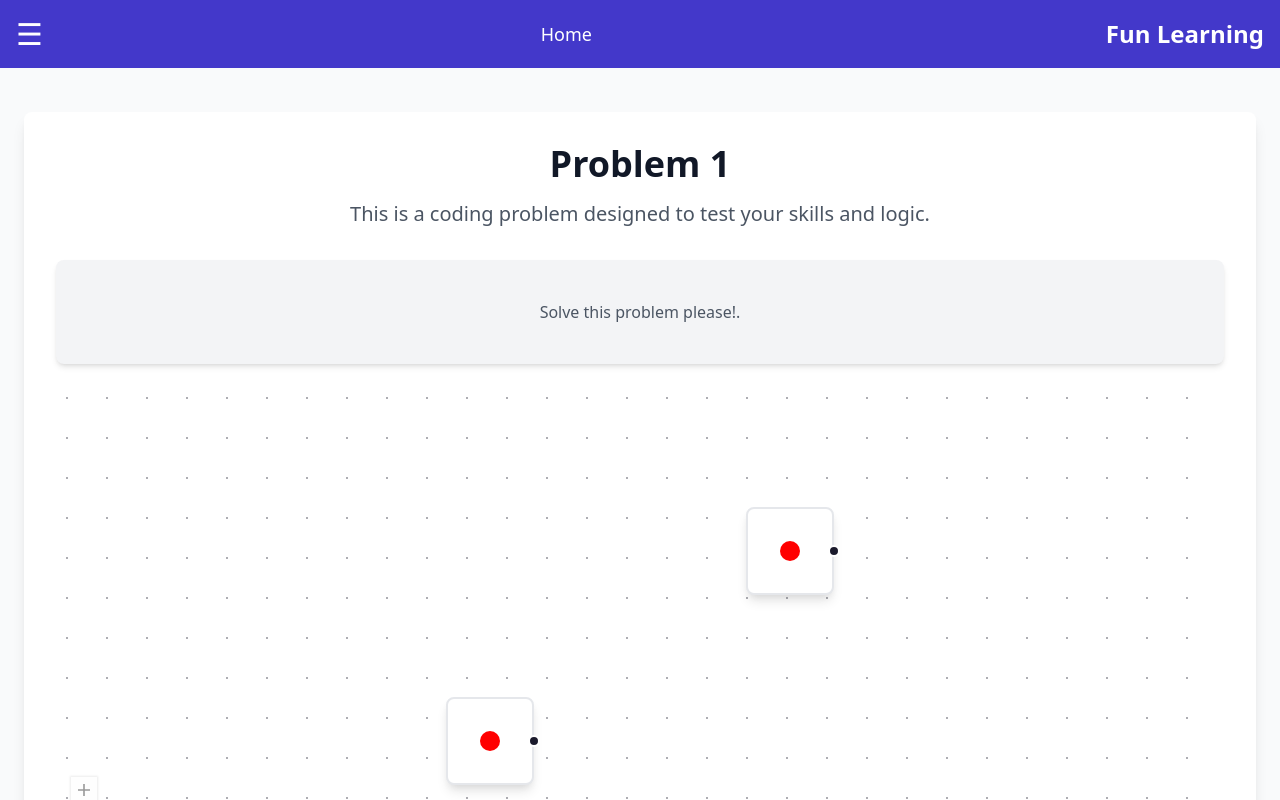
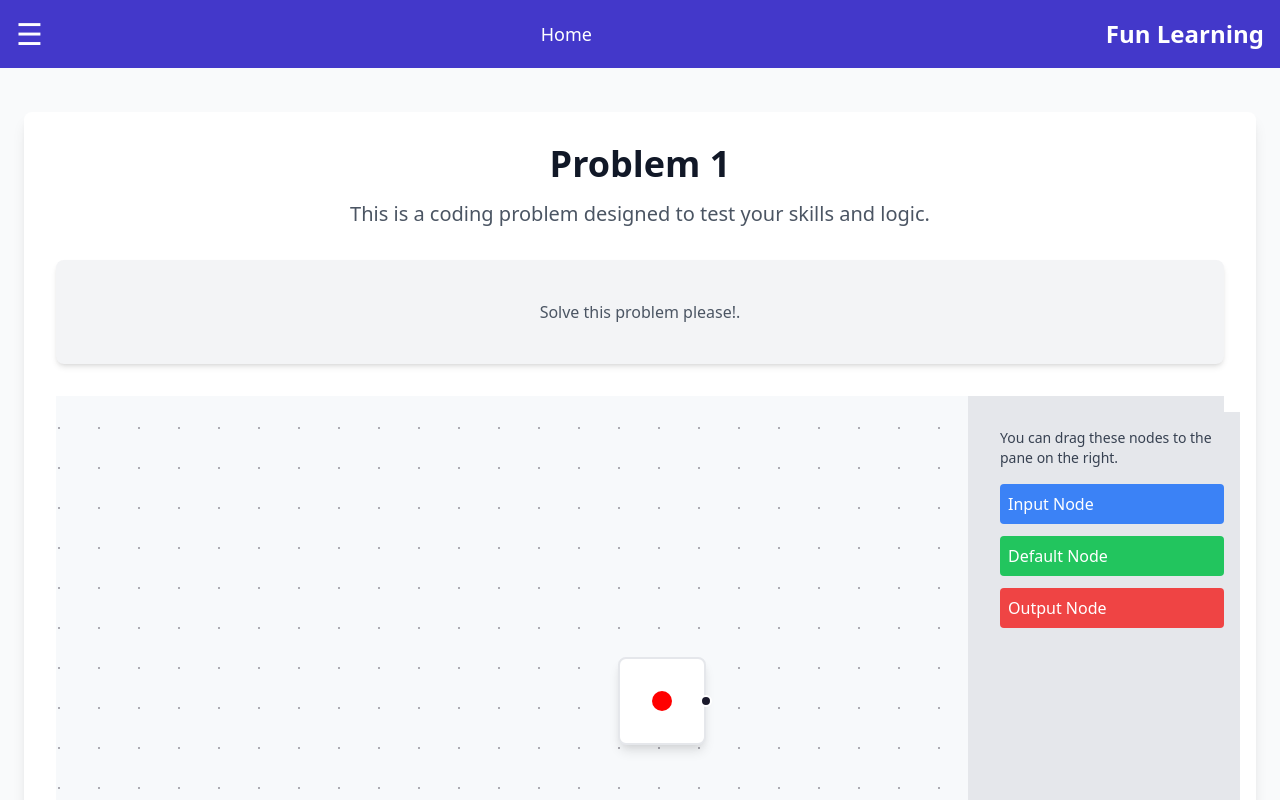
Before and after one commit to bobbomania/ichack-25, a Next.js app in the folder ichack-functional-edtech/: page /problem/1 in a window 1280 px wide. Shown: the top 800 px of the page. Built offline with nearby package versions, Linux system fonts and the light colour scheme.

Commit message:
feat: added dnd

```diff
--- a/ichack-functional-edtech/src/components/pages/problems/BottomDragBar.tsx
+++ b/ichack-functional-edtech/src/components/pages/problems/BottomDragBar.tsx
@@ -10,17 +10,35 @@ export default () => {
   };
 
   return (
-    <aside>
-      <div className="description">You can drag these nodes to the pane on the right.</div>
-      <div className="dndnode" onDragStart={(event) => onDragStart(event, 'input')} draggable>
+    <aside className="w-64 bg-gray-200 p-4 h-screen overflow-y-auto">
+  <div className="description text-sm text-gray-700 mb-4">
+    You can drag these nodes to the pane on the right.
+  </div>
+
+  <div
+    className="dndnode bg-blue-500 text-white rounded p-2 mb-3 cursor-pointer hover:bg-blue-400"
+    onDragStart={(event) => onDragStart(event, 'input')}
+    draggable
+  >
     Input Node
   </div>
-      <div className="dndnode" onDragStart={(event) => onDragStart(event, 'default')} draggable>
+
+  <div
+    className="dndnode bg-green-500 text-white rounded p-2 mb-3 cursor-pointer hover:bg-green-400"
+    onDragStart={(event) => onDragStart(event, 'default')}
+    draggable
+  >
     Default Node
   </div>
-      <div className="dndnode output" onDragStart={(event) => onDragStart(event, 'output')} draggable>
+
+  <div
+    className="dndnode bg-red-500 text-white rounded p-2 mb-3 cursor-pointer hover:bg-red-400"
+    onDragStart={(event) => onDragStart(event, 'output')}
+    draggable
+  >
     Output Node
   </div>
 </aside>
+
   );
 };
--- a/ichack-functional-edtech/src/components/pages/problems/Canvas.tsx
+++ b/ichack-functional-edtech/src/components/pages/problems/Canvas.tsx
@@ -1,58 +1,134 @@
 "use client";
 
-import React from "react";
-import { ReactFlow, Background, Controls, useNodesState, useEdgesState } from "@xyflow/react";
-import "@xyflow/react/dist/style.css";
-import CustomNode from "@/components/nodes/CustomNode";
-import ObjectNode from "@/components/nodes/ObjectNode";
-import Circle from "@/components/nodes/Circle";
-import { ShapeType, Type } from "@/components/nodes/Type";
-import DataObject from "@/components/nodes/DataObject";
-import { ShapeData } from "@/components/nodes/ShapeData";
+import React, { useRef, useCallback } from 'react';
+import {
+  ReactFlow,
+  ReactFlowProvider,
+  addEdge,
+  useNodesState,
+  useEdgesState,
+  Controls,
+  useReactFlow,
+  Background,
+} from '@xyflow/react';
+
+import '@xyflow/react/dist/style.css';
+import { DnDProvider, useDnD } from './DnDContext';
+import BottomDragBar from './BottomDragBar';
+import { ShapeData } from '@/components/nodes/ShapeData';
+import { ShapeType } from '@/components/nodes/Type';
+import CustomNode from '@/components/nodes/CustomNode';
 
 // Define node types
 const nodeTypes = {
   customNode: CustomNode,
 };
 
-// Create an ObjectNode instance
-const objectNode = new ShapeData(10, 'red', ShapeType.CIRCLE)
+const objectNode1 = new ShapeData(10, 'red', ShapeType.CIRCLE)
+const objectNode2 = new ShapeData(10, 'red', ShapeType.TRIANGLE)
 const initialNodes = [
   {
     id: "1",
     type: "customNode",
     position: { x: 250, y: 5 },
-    data: { objectNode },
+    data: { 'objectNode':objectNode1 },
   },
   {
     id: "2",
     type: "customNode",
     position: { x: 100, y: 100 },
-    data: { objectNode },
+    data: { 'objectNode': objectNode2 },
   },
 ];
 
-const initialEdges = [{ id: "e1-2", source: "1", target: "2" }];
+let id = 0;
+const getId = () => `dndnode_${id++}`;
 
-const Flow = () => {
+const DnDFlow = () => {
+  const reactFlowWrapper = useRef(null);
   const [nodes, setNodes, onNodesChange] = useNodesState(initialNodes);
-  const [edges, setEdges, onEdgesChange] = useEdgesState(initialEdges);
+  const [edges, setEdges, onEdgesChange] = useEdgesState([]);
+  const { screenToFlowPosition } = useReactFlow();
+  const [type] = useDnD();
+
+  const onConnect = useCallback(
+    // @ts-ignore
+    (params: any) => setEdges((eds: any) => addEdge(params, eds)),
+    [],
+  );
+
+  const onDragOver = useCallback((event: any) => {
+    event.preventDefault();
+    event.dataTransfer.dropEffect = 'move';
+  }, []);
+
+  const onDrop = useCallback(
+    (event: any) => {
+      event.preventDefault();
+
+      // Get the drop position
+      const position = screenToFlowPosition({
+        x: event.clientX,
+        y: event.clientY,
+      });
+
+      console.log("Drop Position:", position);
+
+      // Create a new node at the drop position
+      const newNode = {
+        id: getId(), // Use the dynamic ID generator to avoid conflicts
+        type: 'customNode', // Make sure the type is correct (it should match one of the types defined in nodeTypes)
+        position, // Position of the node from the drop
+        data: { label: `${type} node`, objectNode: objectNode1 }, // Make sure objectNode1 is defined and correct
+      };
+
+      console.log("New Node:", newNode);
+
+      // Update the state with the new node
+      setNodes((nds) => nds.concat(newNode));
+      console.log("Nodes after drop:", nodes);
+    },
+    [screenToFlowPosition, type, objectNode1] // Ensure the dependencies are correct
+  );
+
 
   return (
-    <div style={{ width: "100%", height: "500px" }}>
+    <div className="flex h-screen">
+      {/* Left Panel (DnDFlow) */}
+      <div className="flex-grow">
+        <div className="reactflow-wrapper w-full h-full" ref={reactFlowWrapper}>
           <ReactFlow
             nodes={nodes}
             edges={edges}
             nodeTypes={nodeTypes}
             onNodesChange={onNodesChange}
             onEdgesChange={onEdgesChange}
+            onConnect={onConnect}
+            onDrop={onDrop}
+            onDragOver={onDragOver}
             fitView
+            style={{ backgroundColor: "#F7F9FB" }}
           >
+            <Controls />
             <Background />
-        <Controls />
           </ReactFlow>
+        </div>
+      </div>
+
+      {/* Right Panel (for BottomDragBar) */}
+      <div className="w-64 bg-gray-200 p-4 h-screen">
+        <BottomDragBar />
+      </div>
     </div>
   );
 };
 
+const Flow = () => (
+  <ReactFlowProvider>
+    <DnDProvider>
+      <DnDFlow />
+    </DnDProvider>
+  </ReactFlowProvider>
+);
+
 export default Flow;
--- a/ichack-functional-edtech/src/components/pages/problems/temp.tsx
+++ b/ichack-functional-edtech/src/components/pages/problems/temp.tsx
@@ -15,14 +15,29 @@ import {
 import '@xyflow/react/dist/style.css';
 import { DnDProvider, useDnD } from './DnDContext';
 import BottomDragBar from './BottomDragBar';
+import { ShapeData } from '@/components/nodes/ShapeData';
+import { ShapeType } from '@/components/nodes/Type';
+import CustomNode from '@/components/nodes/CustomNode';
 
+// Define node types
+const nodeTypes = {
+  customNode: CustomNode,
+};
 
+const objectNode1 = new ShapeData(10, 'red', ShapeType.CIRCLE)
+const objectNode2 = new ShapeData(10, 'red', ShapeType.TRIANGLE)
 const initialNodes = [
   {
-    id: '1',
-    type: 'input',
-    data: { label: 'input node' },
+    id: "1",
+    type: "customNode",
     position: { x: 250, y: 5 },
+    data: { objectNode1 },
+  },
+  {
+    id: "2",
+    type: "customNode",
+    position: { x: 100, y: 100 },
+    data: { objectNode2 },
   },
 ];
 
```
Lines whose indentation alone changed are shown as unchanged.
